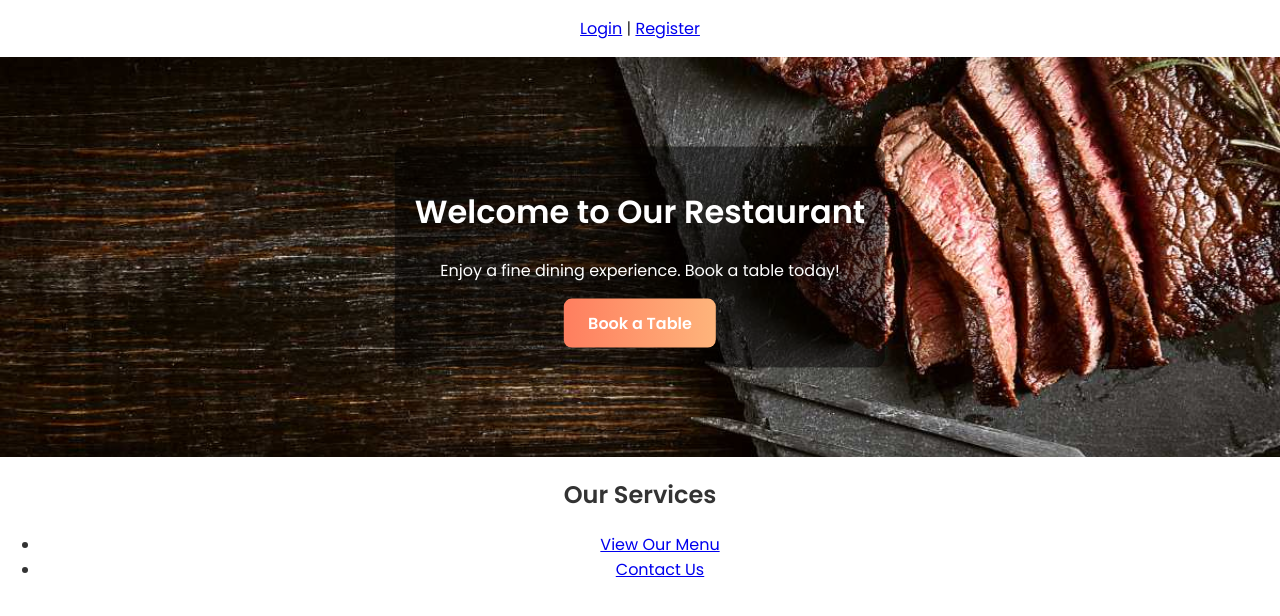
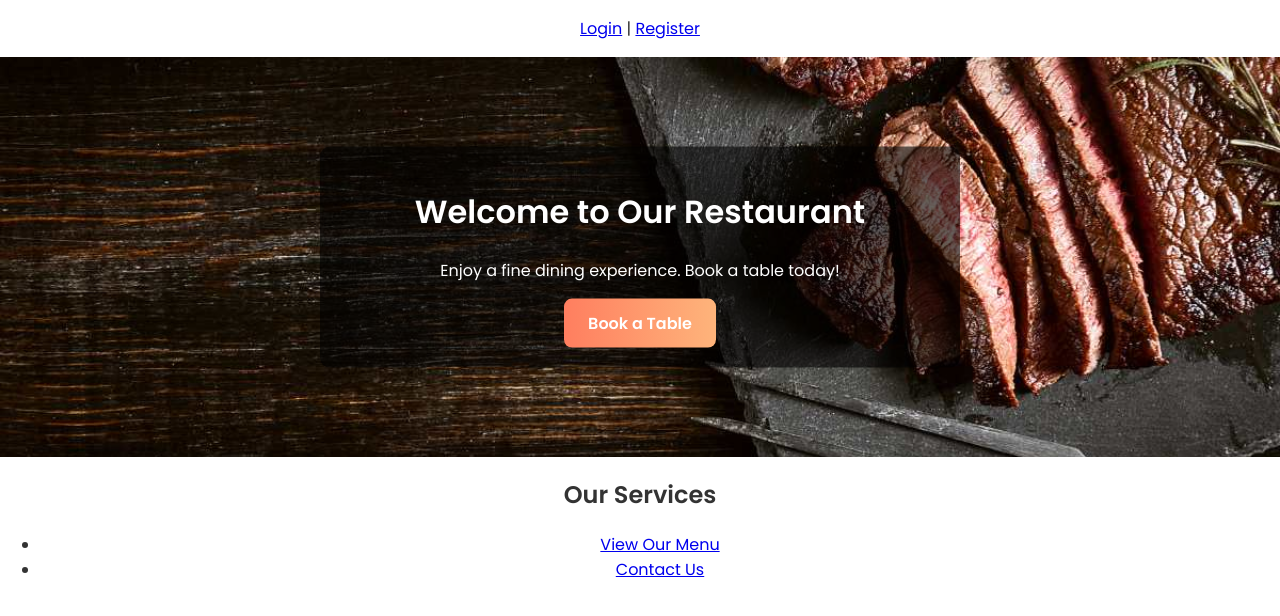
Before and after one commit to Nickflanagn24/searsteaks, a Django app: page / in a window 1280 px wide. Shown: the part 55-671 px from the top of the page. Run offline with Django 5.2, Linux system fonts and the light colour scheme.

Commit message:
Enhanced hero section with background overlay for better readability

```diff
--- a/bookings/static/css/style.css
+++ b/bookings/static/css/style.css
@@ -113,6 +113,7 @@ nav a:hover {
     position: relative;
     width: 100%;
     height: 400px;
+    overflow: hidden;
 }
 .hero-image {
     width: 100%;
@@ -126,9 +127,11 @@ nav a:hover {
     transform: translate(-50%, -50%);
     color: white;
     text-align: center;
-    background: rgba(0, 0, 0, 0.5);
+    background: rgba(0, 0, 0, 0.6);
     padding: 20px;
     border-radius: 10px;
+    width: 80%;
+    max-width: 600px;
 }
 
 /* Responsive Design */
```
